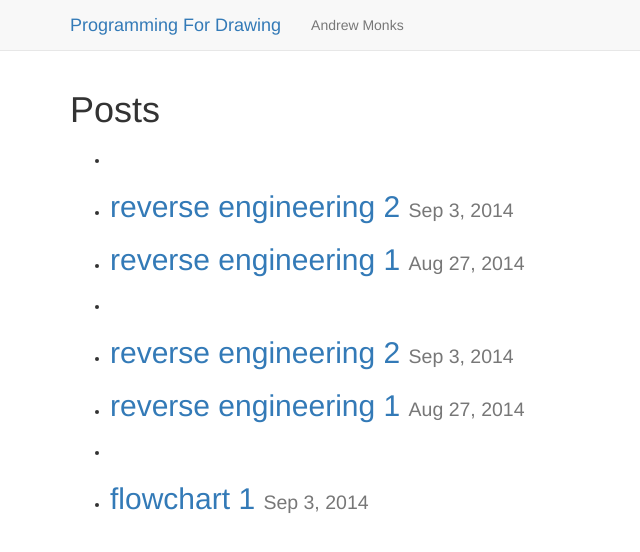
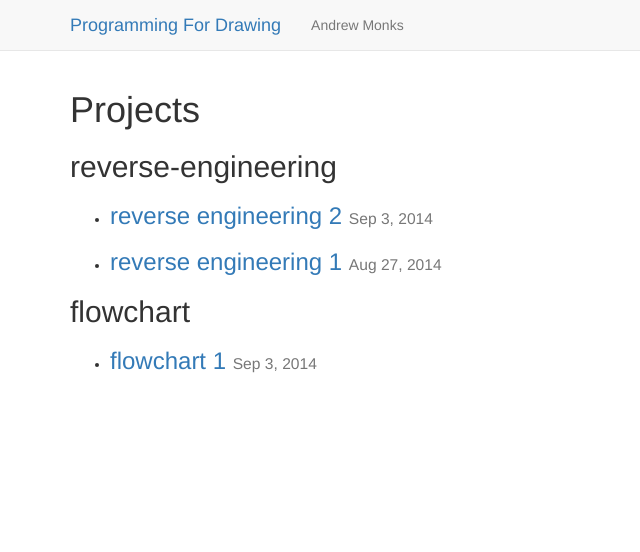
Before and after one commit to amonks/pfordrawing, a Jekyll site: the page built from index.html, in a window 1280 px wide. Shown: the top 552 px of the page, without its empty margins (0-640 px from the left). Built offline with Jekyll 4.4.1, drawn with Linux system fonts in a browser that asks for light colours; nearby versions of some CDN libraries.

Commit message:
prettying up index page

```diff
--- a/_config.yml
+++ b/_config.yml
@@ -1,5 +1,5 @@
 # Site settings
-baseurl: "/pfordrawing" # the subpath of your site, e.g. /blog/
+baseurl: "" # the subpath of your site, e.g. /blog/
 permalinks: none
 repo: "https://github.com/amonks/pfordrawing"
 
--- a/_posts/2014-08-27-reverse1.html
+++ b/_posts/2014-08-27-reverse1.html
@@ -3,7 +3,7 @@ layout: processingjs
 title:  "reverse engineering 1"
 date:   2014-08-27 19:15:51
 filename: "2014-08-27-reverse1.html"
-categories: Reverse Engineering
+categories: reverse-engineering
 ---
 
 processing.setup = function() {
--- a/_posts/2014-09-03-flowchart1.html
+++ b/_posts/2014-09-03-flowchart1.html
@@ -2,8 +2,8 @@
 layout: processingjs
 title:  "flowchart 1"
 date:   2014-09-03 19:15:51
-filename: "2014-09-03-reverse1.html"
-categories: Flowchart
+filename: "2014-09-03-flowchart1.html"
+categories: flowchart
 ---
 
 processing.setup = function() {
--- a/_posts/2014-09-03-reverse2.html
+++ b/_posts/2014-09-03-reverse2.html
@@ -3,7 +3,7 @@ layout: processingjs
 title:  "reverse engineering 2"
 date:   2014-09-03 19:15:51
 filename: "2014-09-03-reverse2.html"
-categories: Reverse Engineering
+categories: reverse-engineering
 ---
 
 var steps = 255;
--- a/index.html
+++ b/index.html
@@ -5,17 +5,22 @@ title: "Programming For Drawing"
 
 <div class="home">
 
-  <h1 class="page-heading">Posts</h1>
+  <h1 class="page-heading">Projects</h1>
 
   {% for category in site.categories %}
+    <h2>{{ category | first }}</h2>
     <ul>
-    {% for posts in category %} {% for post in posts %}
+      {% for posts in category %}
+        {% for post in posts %}
+          {% if post.url %}
             <li>
-      <h2>
+              <h3>
                 <a class="post-link" href="{{ post.url | prepend: site.baseurl }}">{{ post.title }} <span class="post-meta small">{{ post.date | date: "%b %-d, %Y" }}</span></a>
               </h2>
             </li>
-    {% endfor %} {% endfor %}
+          {% endif %}
+        {% endfor %}
+      {% endfor %}
     </ul>
   {% endfor %}
 
```
Lines whose indentation alone changed are shown as unchanged.
